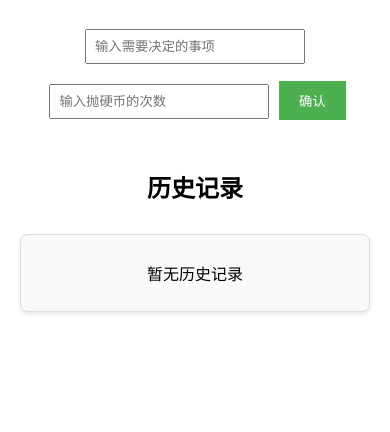
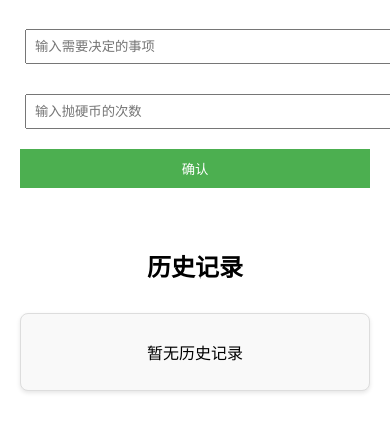
Before and after one commit to kiiiiwiiiwp/coin-flip-decision, a plain HTML site: page index.html in a window 390 px wide. Shown: the part 90-522 px from the top of the page. Drawn offline with Linux system fonts and the light colour scheme.

Commit message:
Add files via upload
手机适配

```diff
--- a/coin_flip_decision.css
+++ b/coin_flip_decision.css
@@ -222,3 +222,58 @@ button:hover {
 .history-item-content p {
     margin: 5px 0;
 }
+
+/* 输入区布局调整 */
+.input-group {
+    display: flex;
+    flex-direction: row;
+    flex-wrap: wrap;
+    justify-content: center;
+    gap: 10px;
+    margin-bottom: 20px;
+}
+
+.input-group input {
+    flex: 1;
+    min-width: 200px;
+    max-width: 300px;
+}
+
+.input-group button {
+    white-space: nowrap;
+}
+
+/* 手机端适配 */
+@media (max-width: 600px) {
+    .input-group {
+        flex-direction: column;
+        align-items: stretch;
+    }
+
+    .input-group input,
+    .input-group button {
+        width: 100%;
+        max-width: none;
+    }
+
+    #resultCard {
+        margin-top: 30px;
+        padding: 15px;
+        min-height: 60vh;
+    }
+
+    .coin-container {
+        height: 120px;
+    }
+
+    .coin {
+        width: 40vw;
+        height: 40vw;
+        max-width: 120px;
+        max-height: 120px;
+    }
+
+    #historySection {
+        margin-top: 60px;
+    }
+}
```
